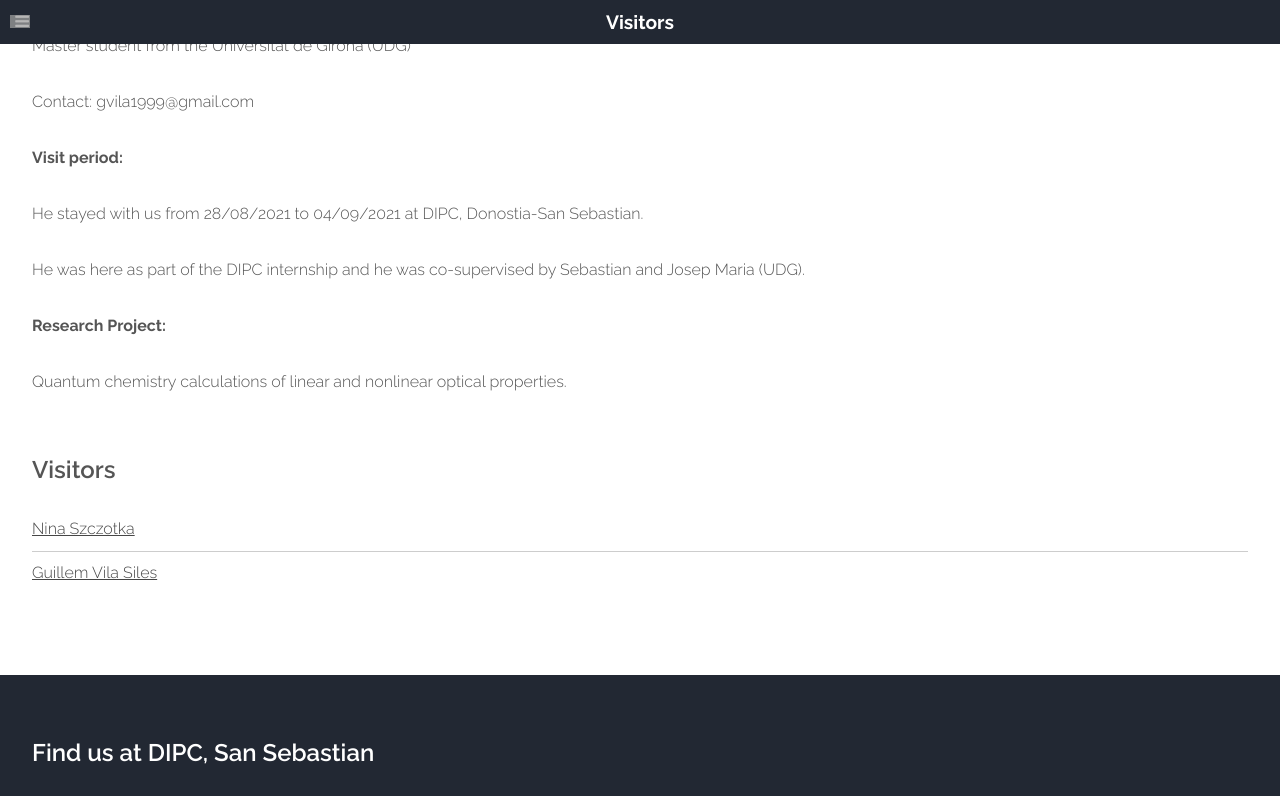
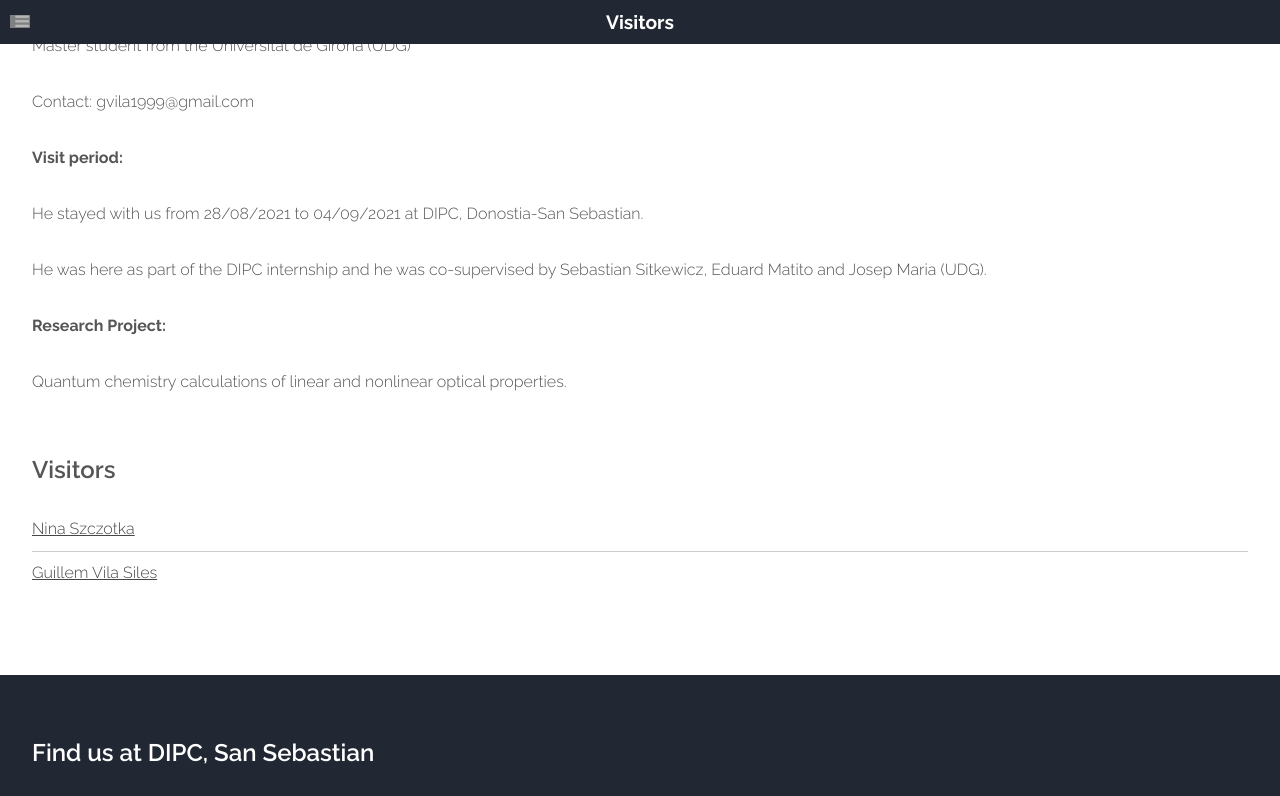
Before and after one commit to old-jekyll-templates/Horizons-Jekyll-Theme, a Jekyll site: the page built from members/guillem_vila.html, in a window 1280 px wide and 900 px high, scrolled down 567 px, cut to the strip 0-796 px from the top of the window. Built offline with Jekyll 4.4.1, drawn with Linux system fonts in a browser that asks for light colours; grey boxes are pictures that could not be loaded.

Commit message:
Update guillem_vila.html

```diff
--- a/members/guillem_vila.html
+++ b/members/guillem_vila.html
@@ -31,7 +31,7 @@ layout: main
       <p>Contact:  gvila1999@gmail.com</p>
 	    <p><b>Visit period:</b></p>
 	    <p>He stayed with us from 28/08/2021 to 04/09/2021 at DIPC, Donostia-San Sebastian.</p>
-      <p>He was here as part of the DIPC internship and he was co-supervised by Sebastian and Josep Maria (UDG).</p>
+      <p>He was here as part of the DIPC internship and he was co-supervised by Sebastian Sitkewicz, Eduard Matito and Josep Maria (UDG).</p>
       <p><b>Research Project:</b></p>
 	    <p>Quantum chemistry calculations of linear and nonlinear optical properties.</p>
           </section>
```
